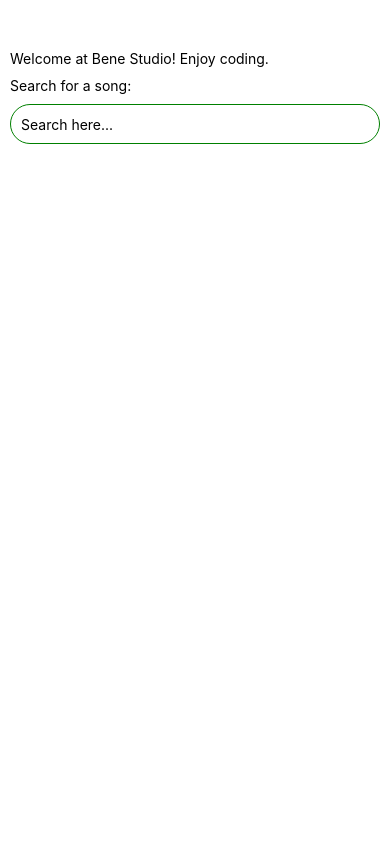
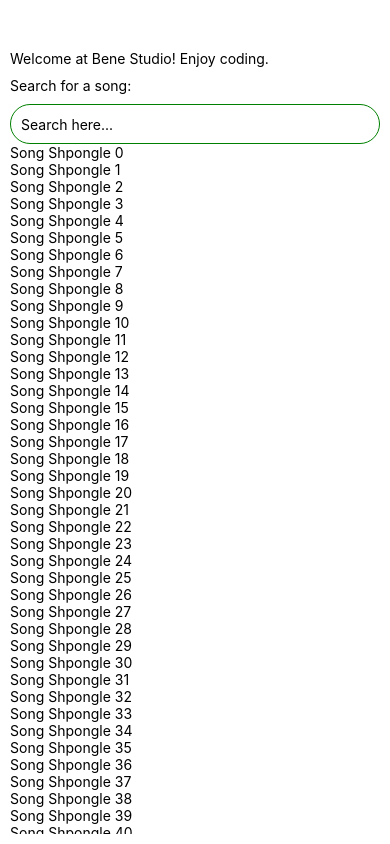
Before and after one commit to benestudio/react-native-ws-2018-feb, a React Native app: screen / in a window 390 px wide. Built offline with nearby package versions, Linux system fonts and the light colour scheme.

Commit message:
integrated listing into app with mock data

```diff
--- a/App.js
+++ b/App.js
@@ -2,18 +2,45 @@ import React from 'react';
 import { StyleSheet, Text, View } from 'react-native';
 
 import Search from './src/Components/Search';
+import Listing from './src/Components/Listing';
+import searchMock from './src/api/searchMock';
 
 export default class App extends React.Component {
+  constructor() {
+    super();
+
+    this.state = {
+      songs: [],
+    };
+  }
+
+  async componentDidMount() {
+    const newSongs = await searchMock({
+      offset: 0,
+      limit: 100,
+      q: 'Shpongle',
+    });
+
+    this.setState({
+      songs: newSongs,
+    });
+  }
+
   handleSearchChange(text) {
     console.log('search text is', text);
   }
 
   render() {
+    const { songs } = this.state;
+
     return (
       <View style={styles.container}>
         <Text>Welcome at Bene Studio! Enjoy coding.</Text>
         <Search
           onChange={text => this.handleSearchChange(text)}
+        />
+        <Listing
+          items={songs}
         />
       </View>
     );
```
